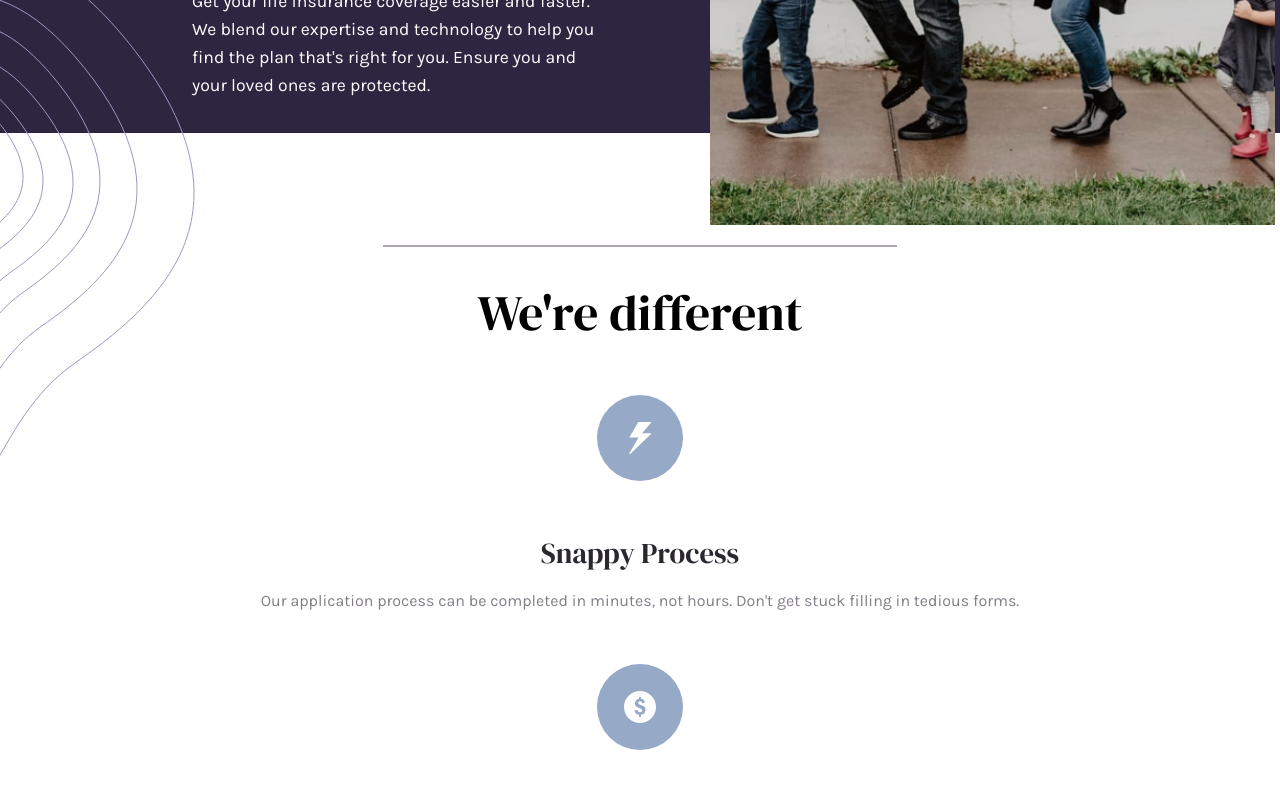
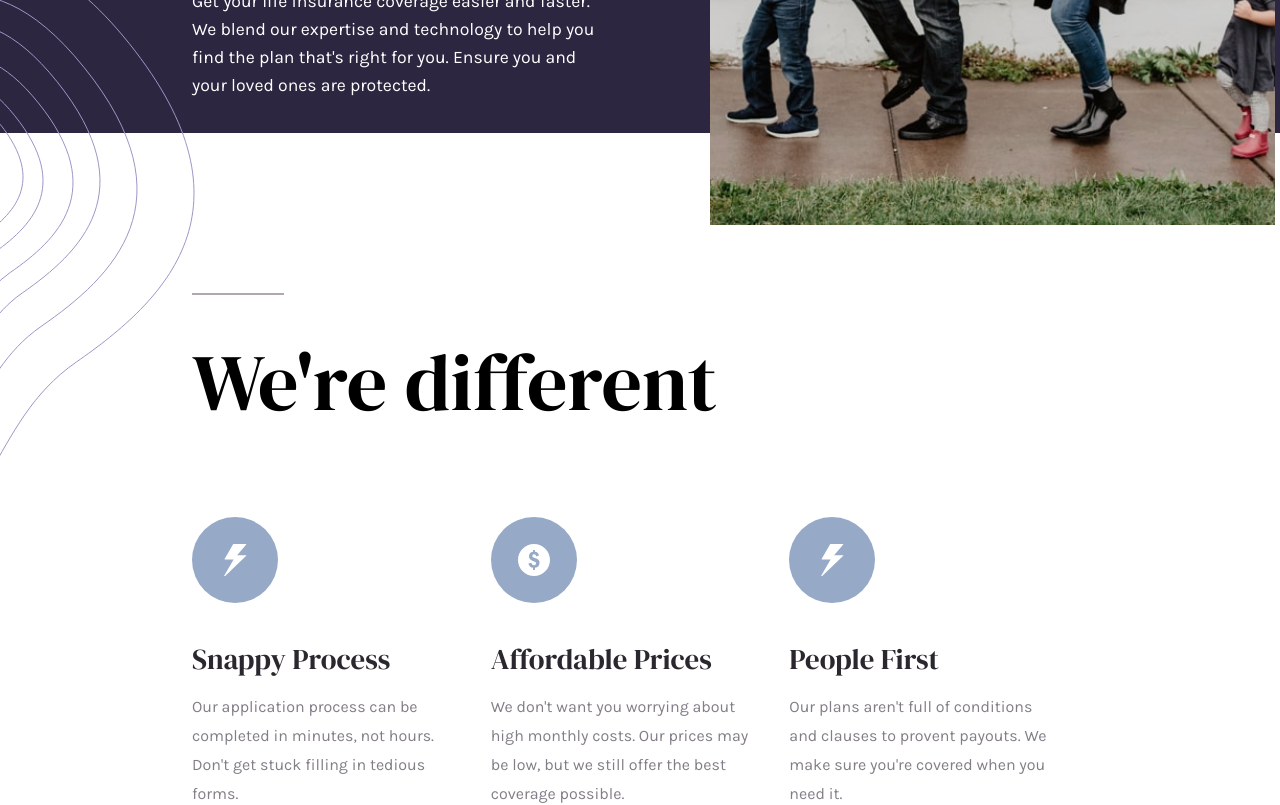
Before and after one commit to OscarAnillo/insure_landing_page, a React (Create React App) app: page / in a window 1280 px wide. Shown: the part 660-1465 px from the top of the page. Built offline with nearby package versions, Linux system fonts and the light colour scheme.

Commit message:
add flex to product component

```diff
--- a/src/App.css
+++ b/src/App.css
@@ -328,7 +328,49 @@
   height: 650px;
   top: -4%;
   left: 65%;
+}
 
+
+/* ProductComponent */
+.products {
+  padding: 10em 0;
+  text-align: left;
+  width: 70%;
+  margin: auto;
+  /* border: 1px solid red; */
+}
+.dash {
+  border: 1px solid rgb(179, 165, 180);
+  width: 10%;
+  margin: 0;
+  margin-bottom: 2em;
+}
+.products-title {
+  font-size: 5rem;
+  margin-bottom: .6em;
+}
+.products-container {
+  width: 100%;
+  margin: auto;
+  display: flex;
+  align-items: center;
+  justify-content: space-between;
+}
+.products-container > div {
+  width: 100%;
+}
+.products-container div img {
+  padding: 2em 0;
+}
+.products-container div h2 {
+  color: hsl(270, 9%, 17%);
+  font-family: 'DM Serif Display', serif;
+  font-weight: 400;
+  font-size: 1.8rem;
+  padding-bottom: .5em;
+}
+.products-container div p {
+  width: 88%;
 }
 
 }
```
